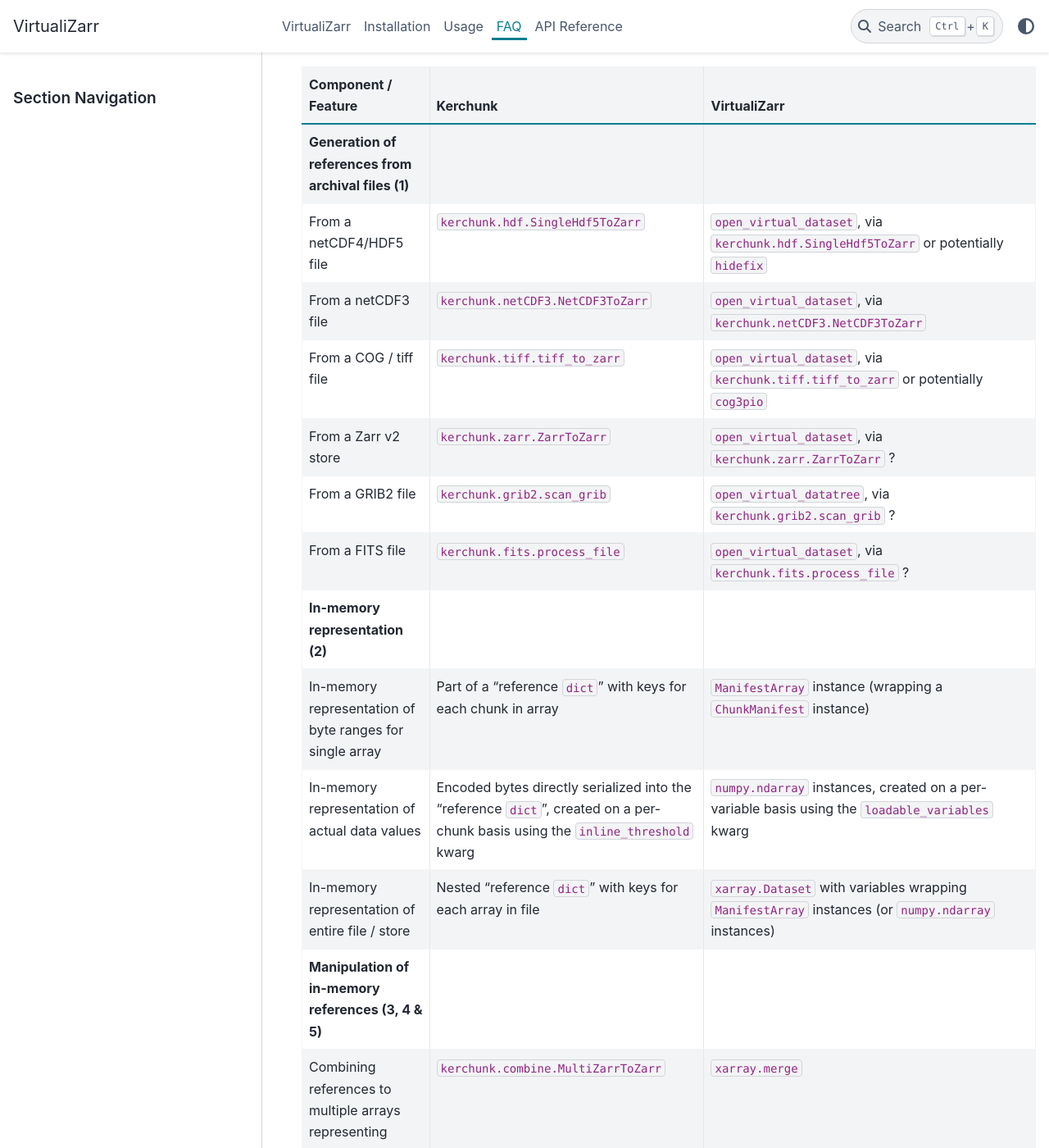
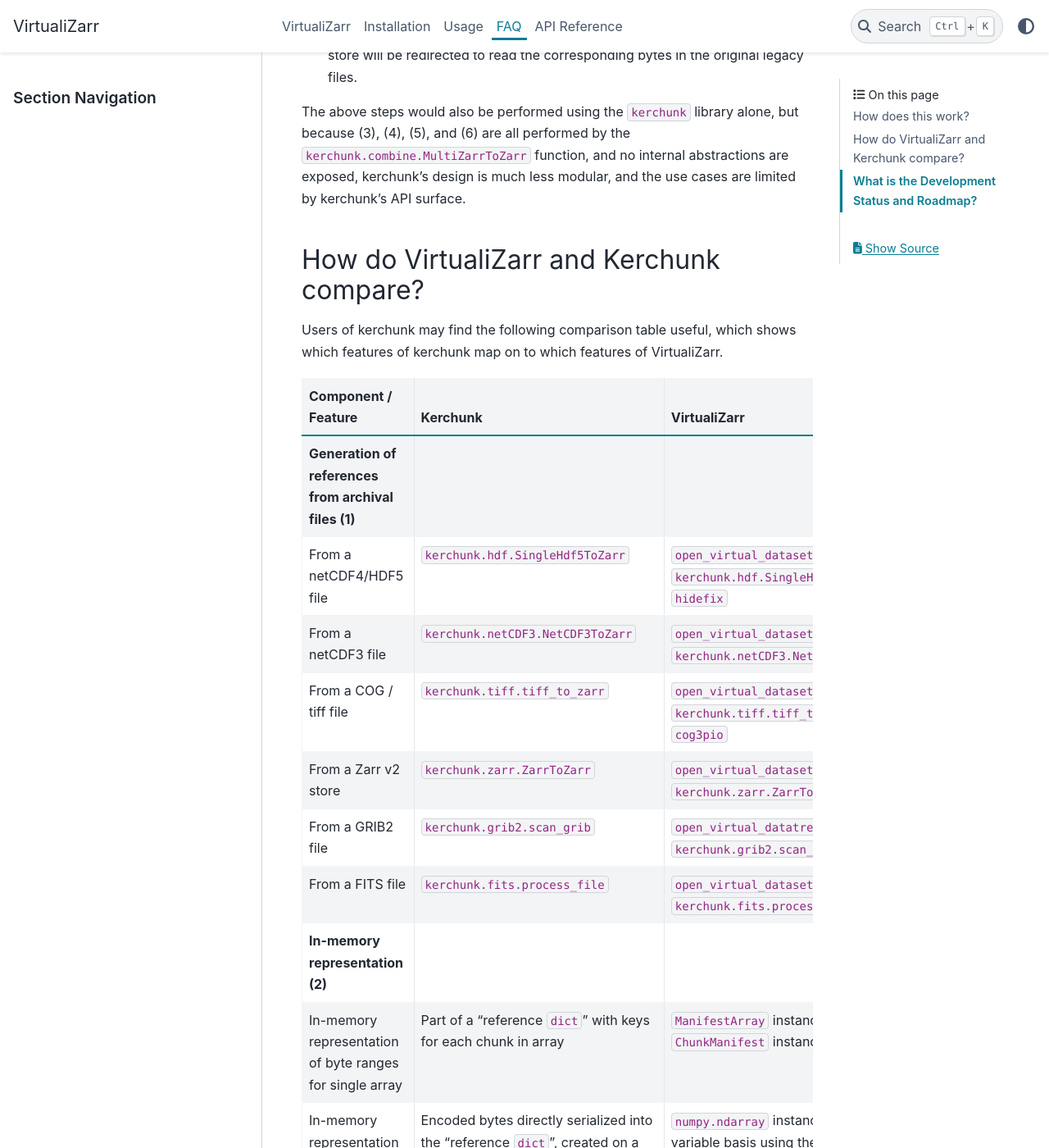
Before and after one commit to zarr-developers/VirtualiZarr, a Sphinx documentation site: the page built from docs/faq.md, in a window 1280 px wide and 1400 px high, scrolled down 1334 px. Shown: the whole window at 82% size. Built offline with Sphinx 7.4.7 and the PyData theme 0.15.4, drawn with Linux system fonts in a browser that asks for light colours; some of the changed text lies outside the part shown.

Commit message:
Revert "try to remove sidebar"
This reverts commit f697c3c332aeb2cc27e6283523d17ba10665a9f5.

```diff
--- a/docs/conf.py
+++ b/docs/conf.py
@@ -58,14 +58,7 @@
     "repository_url": "https://github.com/TomNicholas/VirtualiZarr",
     "repository_branch": "main",
     "path_to_docs": "docs",
-        "secondary_sidebar_items": {
-        "path/to/page": [],
-    },
 }
-html_sidebars = {
-  "path/to/page": [],
-}
-
 html_title = "VirtualiZarr"
 
 html_logo = "_static/_future_logo.png"
```
